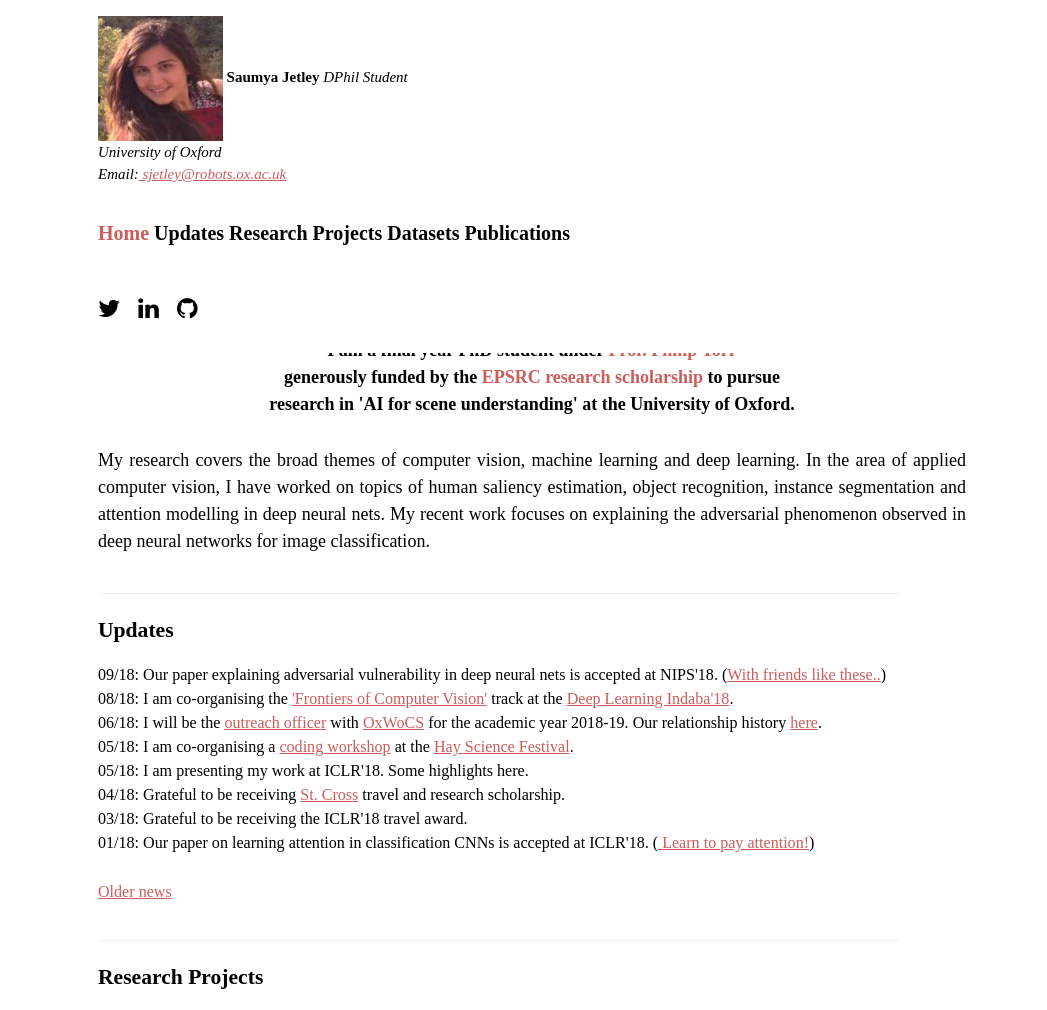
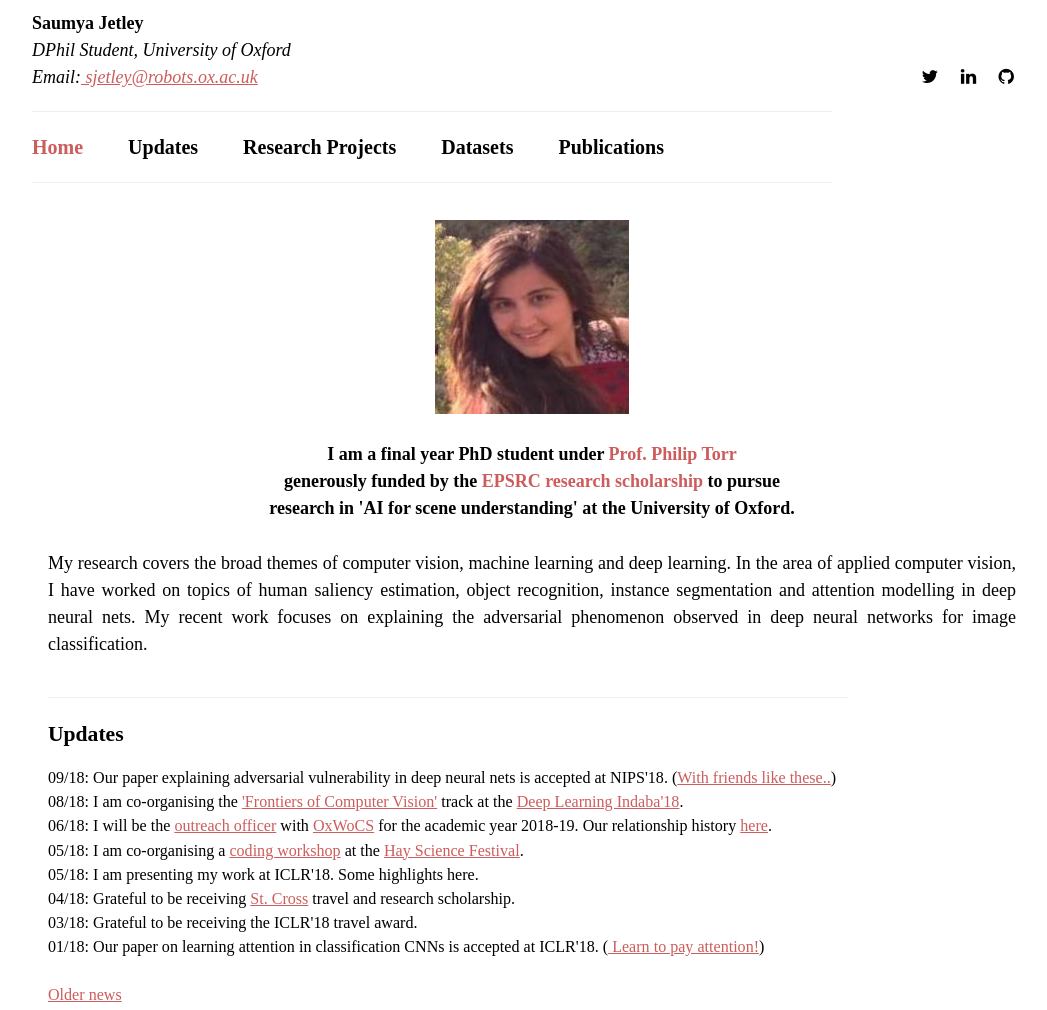
Before and after one commit to saumya-jetley/saumya-jetley-legacy-github-io, a plain HTML site: page index.html in a window 1280 px wide. Shown: the top 1010 px of the page, without its empty margins (108-1155 px from the left). Drawn offline with nearby package versions, Linux system fonts and the light colour scheme.

Commit message:
added the menu on the top, need to fix the anchorage

```diff
--- a/index.html
+++ b/index.html
@@ -61,46 +61,43 @@ a.sidemenu.onView {
 
 </style>
 </head>
-<body class="w3-content" style="max-width:900px">
+<body class="w3-content" style="max-width:1000px">
 
 <!-- Sidebar/menu -->
 <!--<nav class="w3-bar w3-bar-block w3-white w3-collapse w3-top" style="z-index:3;width:235px;margin-left:-100px" id="mySidebar">-->
-<div class="navbar w3-bar w3-white">
-  <div class="w3-container w3-display-container w3-padding-16">
-    <img src="gitim.jpeg" style="width:10%">
-<!-- Insert a Table here (SJ) -->
-    <b>Saumya Jetley</b>
-    <i>DPhil Student <br /> University of Oxford</i><br /><i>Email:<a href="mailto:sjetley@robots.ox.ac.uk"> sjetley@robots.ox.ac.uk</i></a>
-    <!-- class="w3-padding-64 w3-large w3-text-grey" style="font-weight:bold"> -->
-    <br />
-    <br />
+<div class="navbar w3-bar w3-white" style="max-width:1000px">
+  <!--<div class="w3-container w3-display-container w3-padding-16">-->
+    <h5><b>Saumya Jetley</b><br />
+    <i>DPhil Student, University of Oxford</i><br /><i>Email:<a href="mailto:sjetley@robots.ox.ac.uk"> sjetley@robots.ox.ac.uk</i></a>
+    <span style="float:right;">
+    <a><i class="fa fa-twitter w3-hover-opacity" id="twitter"></i></a>&ensp;&ensp;
+    <a><i class="fa fa-linkedin w3-hover-opacity" id="linkedin"></i></a>&ensp;&ensp;
+    <a><i class="fa fa-github w3-hover-opacity" id="linkedin"></i></a>&ensp;&ensp;
+    </span>
+    </h5>
+
     <h4>
+    <hr style="width:800px">
 <!-- arrange them horizontally but with gaps (SJ) -->
-    <a id="about-side" class="sidemenu" href="#about" style="text-decoration:none" onclick="makeOnView()"><strong>Home</strong></a>
-    <a id="updates-side" class="sidemenu" href="#updates" style="text-decoration:none" onclick="makeOnView()"><strong>Updates</strong></a>
-    <a id="projects-side" class="sidemenu" href="#projects" id="Bprojects" style="text-decoration:none" onclick="myAccFunc()"><strong>Research Projects</strong></a>
+    <a id="about-side" class="sidemenu" href="#about" style="text-decoration:none" onclick="makeOnView()"><strong>Home</strong></a>&emsp;&emsp;
+    <a id="updates-side" class="sidemenu" href="#updates" style="text-decoration:none" onclick="makeOnView()"><strong>Updates</strong></a>&emsp;&emsp;
+    <a id="projects-side" class="sidemenu" href="#projects" id="Bprojects" style="text-decoration:none" onclick="myAccFunc()"><strong>Research Projects</strong></a>&emsp;&emsp;
     <!-- <i class="fa fa-caret-down"></i>
       <div id="demoAcc" class="w3-bar-block w3-hide w3-padding-large w3-medium">
       <a href="#projects" class="w3-bar-item w3-button">Straight to Shapes</a>
       <a href="#projects" class="w3-bar-item w3-button">Straight to Shapes++</a>
       </div>-->
-    <a id="data-side" class="sidemenu" href="#data" style="text-decoration:none" onclick="makeOnView()"><strong>Datasets</strong></a>
+    <a id="data-side" class="sidemenu" href="#data" style="text-decoration:none" onclick="makeOnView()"><strong>Datasets</strong></a>&emsp;&emsp;
     <a id="publ-side" class="sidemenu" href="#publ" style="text-decoration:none" onclick="makeOnView()"><strong>Publications</strong></a>
-
-    </h4>
-    <br />
-    <h3>
-    <a><i class="fa fa-twitter w3-hover-opacity" id="twitter"></i></a>&ensp;
-    <a><i class="fa fa-linkedin w3-hover-opacity" id="linkedin"></i></a>&ensp;
-    <a><i class="fa fa-github w3-hover-opacity" id="linkedin"></i></a>&ensp;
-    </h3>
-  </div>
+   <hr style="width:800px">
+   </h4>
 </div>
+<!--</div>-->
 <!-- </nav>-->
 
 
 <!-- !PAGE CONTENT! -->
-<div class="w3-main" style="margin-top:300px">
+<div class="w3-main" style="margin-top:210px">
 
   <!-- Push down content on small screens -->
   <div class="w3-hide-large" style="margin-top:83px"></div>
@@ -111,6 +108,7 @@ a.sidemenu.onView {
   <!-- Image header -->
   <Header class="w3-container w3-xlarge sidemenu-link" id="about">
     <h1 style="font-size:75%; font-family:Times New Roman;" align="center"><strong>
+    <img src="gitim.jpeg" style="width:20%"><br/>
     <br/>I am a final year PhD student under <a href=http://www.robots.ox.ac.uk/~phst/ style="text-decoration:none">Prof. Philip Torr</a>
     <br/>generously funded by the <a href=https://epsrc.ukri.org/skills/students/ style="text-decoration:none">EPSRC research scholarship</a> to pursue
     <br/>research in 'AI for scene understanding' at the University of Oxford.
@@ -314,6 +312,10 @@ In this work, we propose to directly regress to objects' shapes in addition to t
       [<a href="https://ieeexplore.ieee.org/document/6460142/">pdf</a>]
       <br/><br/>
       </a>
+      <br/><br/>
+      <br/><br/>
+      <br/><br/>
+      <br/><br/>
     </div>
 
 
```
